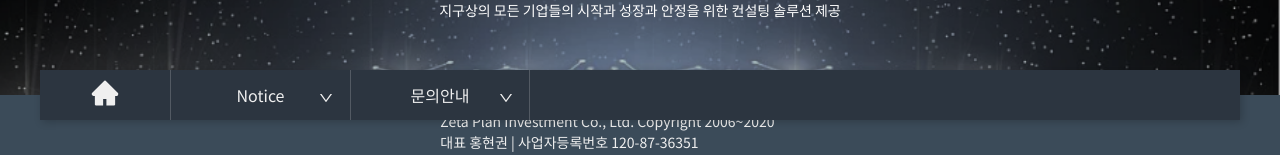
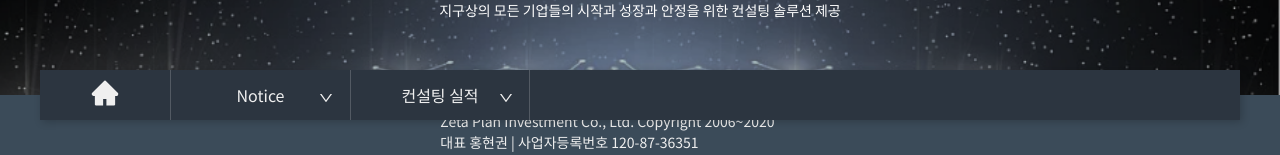
Before and after one commit to phzzle/ZetaPlan_TeamProject, a React (Create React App) app in the folder zetaplan/: page /notice/info in a window 1280 px wide. Shown: the part 183-338 px from the top of the page. Built offline with nearby package versions, Linux system fonts and the light colour scheme.

Commit message:
header 메뉴 이름 수정

```diff
--- a/zetaplan/src/App.js
+++ b/zetaplan/src/App.js
@@ -74,8 +74,8 @@ function App() {
             <Route path='/industry/credit' element={<IndustryCredit title="Industry" sub="신용 평가" />} />
             <Route path='/notice' element={<Notice title="Notice" sub="공지사항" />} />
             <Route path='/notice/news' element={<NoticeNews title="Notice" sub="뉴스" />} />
-            <Route path='/notice/column' element={<NoticeColumn title="Notice" sub="칼럼" />} />
-            <Route path='/notice/info' element={<NoticeInfo title="Notice" sub="문의안내" />} />
+            <Route path='/notice/column' element={<NoticeColumn title="Notice" sub="기업지원정보" />} />
+            <Route path='/notice/info' element={<NoticeInfo title="Notice" sub="컨설팅 실적" />} />
             <Route path='/notice/inquiry' element={<NoticeInquiry title="Notice" sub="문의하기" />} />
             <Route path='/notice/request' element={<NoticeRequest title="Notice" sub="상담신청" />} />
           </Routes>
--- a/zetaplan/src/component/Detail/NoticeHeader.jsx
+++ b/zetaplan/src/component/Detail/NoticeHeader.jsx
@@ -29,8 +29,8 @@ const NoticeHeader = ({title, sub}) => {
             <ul className='sub-nav-depth2'>
               <li><a href="/notice">공지사항</a></li>
               <li><a href="/notice/news">뉴스</a></li>
-              <li><a href="/notice/column">칼럼</a></li>
-              <li><a href="/notice/info">문의안내</a></li>
+              <li><a href="/notice/column">기업지원정보</a></li>
+              <li><a href="/notice/info">컨설팅 실적</a></li>
               <li><a href="/notice/inquiry">문의하기</a></li>
               <li><a href="/notice/request">상담신청</a></li>
             </ul>
--- a/zetaplan/src/component/Header/Header.jsx
+++ b/zetaplan/src/component/Header/Header.jsx
@@ -102,8 +102,8 @@ const Header = () => {
                     <li className="sub-nav-star"><div className='navStar'></div></li>
                     <li><Link to='/notice'>공지사항</Link></li>
                     <li><Link to='/notice/news'>뉴스</Link></li>
-                    <li><Link to='/notice/column'>칼럼</Link></li>
-                    <li><Link to='/notice/info'>문의안내</Link></li>
+                    <li><Link to='/notice/column'>기업지원정보</Link></li>
+                    <li><Link to='/notice/info'>컨설팅 실적</Link></li>
                     <li><Link to='/notice/inquiry'>문의하기</Link></li>
                     <li><Link to='/notice/request'>상담신청</Link></li>
                   </ul>
```
